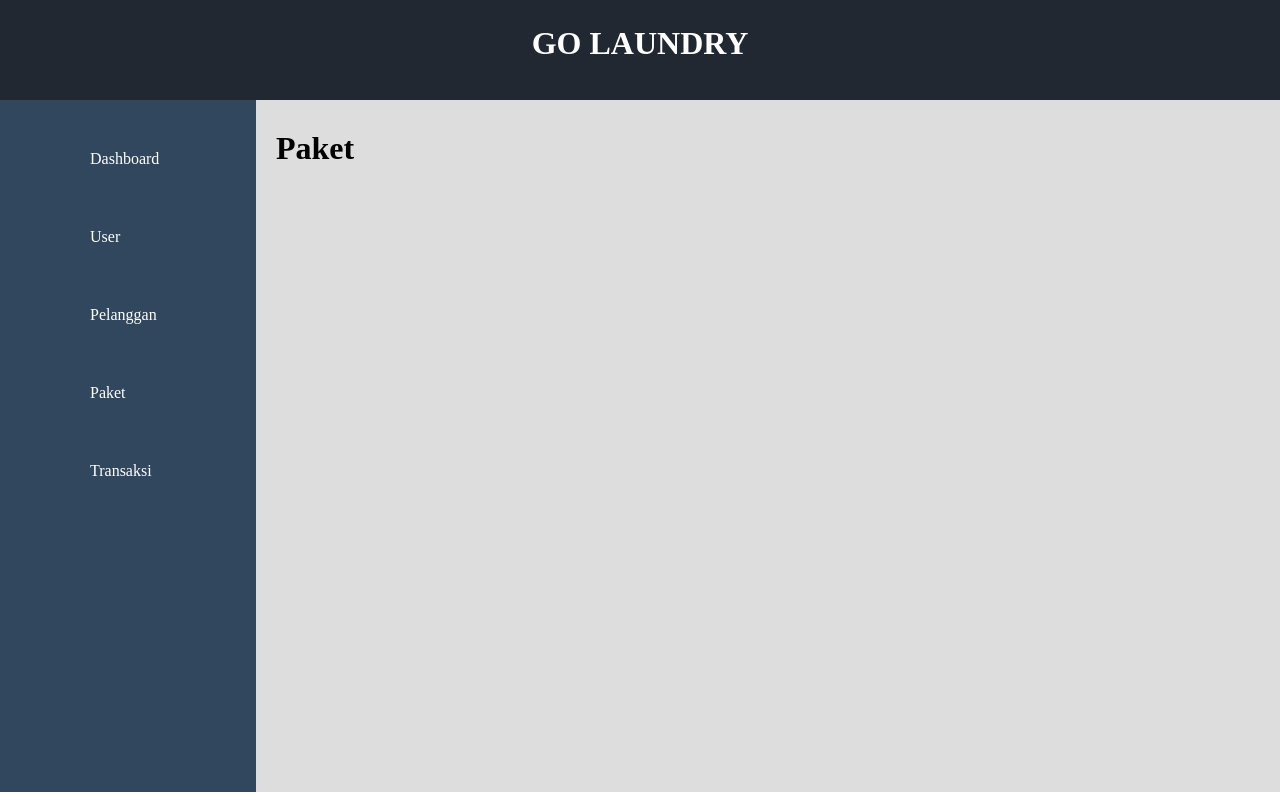
After one commit to LuqmanAristio/laundryBasdat, a PHP site: page /paket/paket.php in a window 1280 px wide. The commit adds this page. Run offline with PHP 8.4, Linux system fonts and the light colour scheme.

Commit message:
Add files via upload

```diff
--- /dev/null
+++ b/laundry/css/style-dashboard.css
@@ -0,0 +1,62 @@
+*{
+	font-family: poppins;
+	margin: 0;
+}
+
+.body{
+	height: 100%;
+}
+
+.header{
+	width: 100%;
+	height: 100px;
+	background: #222831;
+}
+
+.header h1{
+	color: white;
+	text-align: center;
+	padding-top: 25px;
+}
+
+.sidebar{
+	width: 20%;
+	height: 86.5vh;
+	background: #30475E;
+	float: left;
+	overflow: hidden;
+}
+
+nav{
+	width: 100%;
+}
+
+nav ul{
+
+}
+
+nav ul li{
+	width: 100%;
+	list-style-type: none;
+	color: white;
+	margin-top: 60px;
+}
+
+nav ul li a{
+	text-decoration: none;
+	color: white;
+	padding: 20px 50px;
+	text-align: left;
+}
+
+.main{
+	float: left;
+	width: 80%;
+	height: 86.5vh;
+	background: #DDDDDD;
+}
+
+.main h1{
+	margin-top: 30px;
+	margin-left: 20px;
+}
--- /dev/null
+++ b/laundry/paket/paket.php
@@ -0,0 +1,32 @@
+<!DOCTYPE html>
+<html>
+<head>
+	<title>Paket</title>
+	<link rel="stylesheet" type="text/css" href="../css/style-dashboard.css">
+</head>
+<body>
+
+	<div class="header">
+		<h1>GO LAUNDRY</h1>
+	</div>
+
+	<div class="sidebar">
+		<nav>
+			<ul>
+				<li style="margin-top: 50px;"><a href="../dashboard.php">Dashboard</a></li>
+				<li><a href="../pegawai/pegawai.php">User</a></li>
+				<li><a href="../pelanggan/pelanggan.php">Pelanggan</a></li>
+				<li><a href="paket.php">Paket</a></li>
+				<li><a href="../transaksi/transaksi.php">Transaksi</a></li>
+			</ul>
+		</nav>
+	</div>
+
+	<div class="main">
+		<h1>Paket</h1>
+
+
+	</div>
+
+</body>
+</html>
```
Also changed, not shown: laundry/dashboard.php (+32 -1 lines), laundry/pegawai/pegawai.php (added, +32 -0 lines), laundry/pelanggan/pelanggan.php (added, +32 -0 lines), laundry/transaksi/transaksi.php (added, +32 -0 lines).
